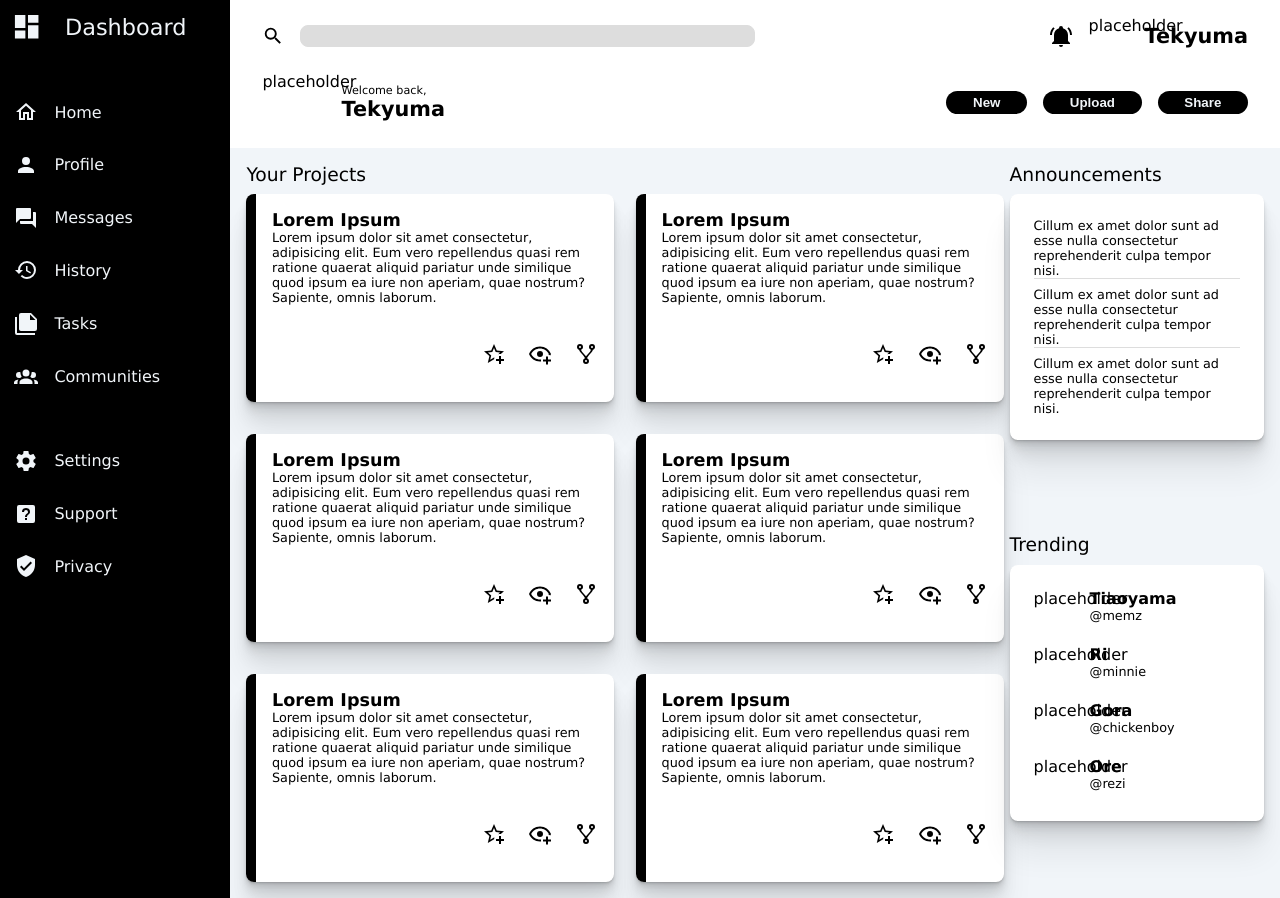
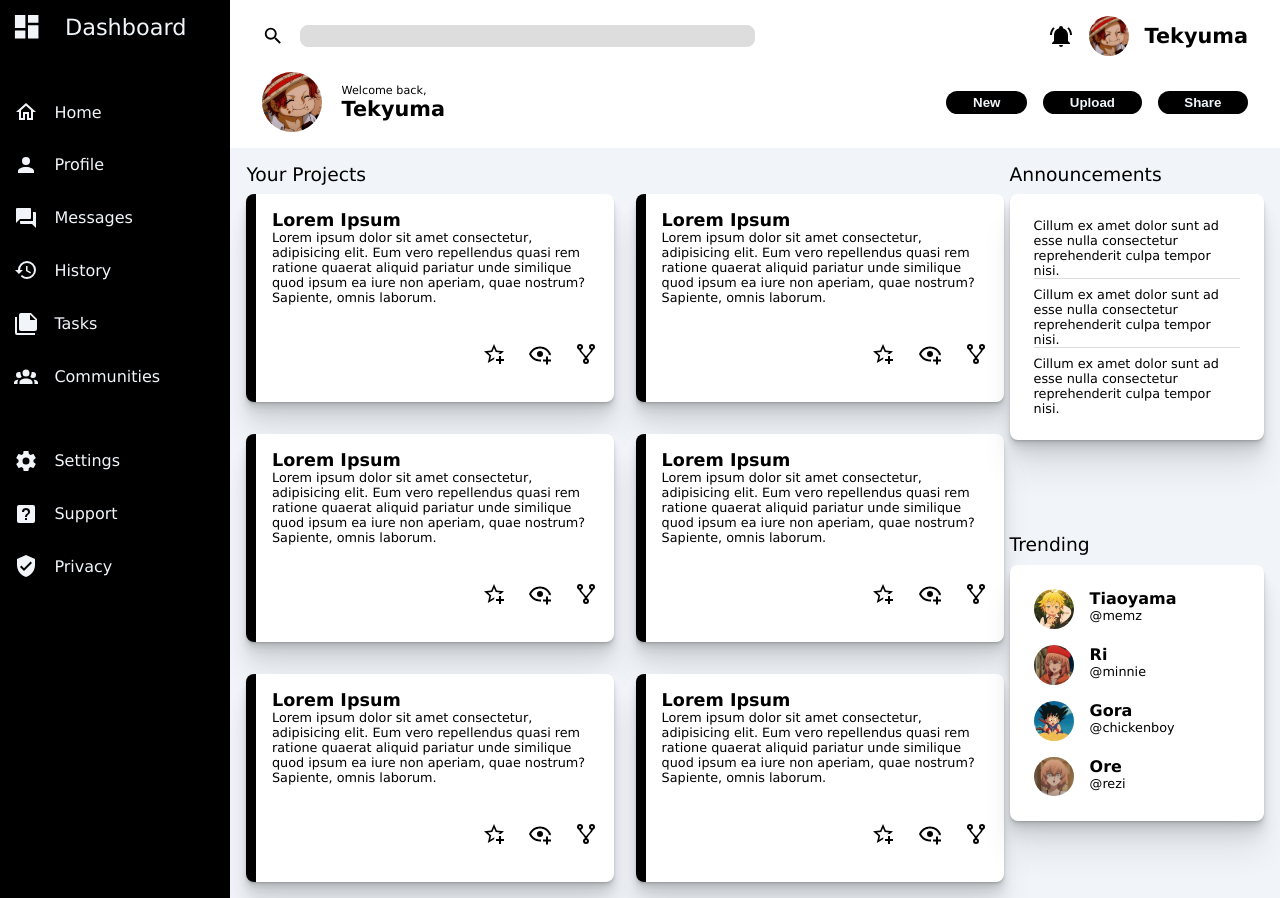
Before and after one commit to eniiku/admin-dashboard, a plain HTML site: page index.html in a window 1280 px wide. Drawn offline with Linux system fonts and the light colour scheme.

Commit message:
add imgs

```diff
--- a/index.html
+++ b/index.html
@@ -111,13 +111,17 @@
           <svg style="width:24px;height:24px" viewBox="0 0 24 24">
             <path fill="currentColor" d="M21,19V20H3V19L5,17V11C5,7.9 7.03,5.17 10,4.29C10,4.19 10,4.1 10,4A2,2 0 0,1 12,2A2,2 0 0,1 14,4C14,4.1 14,4.19 14,4.29C16.97,5.17 19,7.9 19,11V17L21,19M14,21A2,2 0 0,1 12,23A2,2 0 0,1 10,21M19.75,3.19L18.33,4.61C20.04,6.3 21,8.6 21,11H23C23,8.07 21.84,5.25 19.75,3.19M1,11H3C3,8.6 3.96,6.3 5.67,4.61L4.25,3.19C2.16,5.25 1,8.07 1,11Z" />
           </svg>
-          <div class="avatar">placeholder</div>
+          <div class="avatar">
+            <img src="/assets/imgs/shanks.jpg" alt="cute pic of Shanks from One Piece">
+          </div>
           <p><strong>Tekyuma</strong></p>
         </div>
       </section>
       <section class="hero-bottom">
         <div class="hero-user">
-          <div class="avatar">placeholder</div>
+          <div class="avatar">
+            <img src="/assets/imgs/shanks.jpg" alt="cute pic of shanks from One Piece">
+          </div>
           <div class="hero-user-home">
             <div class="greeting">Welcome back,</div>
             <div class="user-name"><strong>Tekyuma</strong></div>
@@ -278,7 +282,9 @@
           <h3>Trending</h3>
           <div class="trending-profiles">
             <div class="profile">
-              <div class="avatar">placeholder</div>
+              <div class="avatar">
+                <img src="assets/imgs/meliodas.jpg" alt="sus pic of Meliodas from seven deadly sins">
+              </div>
               <div class="other-users">
                 <h4>Tiaoyama</h4>
                 <p>@memz</p>
@@ -286,7 +292,9 @@
             </div>
 
             <div class="profile">
-              <div class="avatar">placeholder</div>
+              <div class="avatar">
+                <img src="/assets/imgs/hina.jpg" alt="cute pic of Hina from Tokyo Revengers">
+              </div>
               <div class="other-users">
                 <h4>Ri</h4>
                 <p>@minnie</p>
@@ -294,7 +302,9 @@
             </div>
 
             <div class="profile">
-              <div class="avatar">placeholder</div>
+              <div class="avatar">
+                <img src="/assets/imgs/babygoku.jpg" alt="cute pic of Goku from Dragon Ball">
+              </div>
               <div class="other-users">
                 <h4>Gora</h4>
                 <p>@chickenboy</p>
@@ -302,7 +312,9 @@
             </div>
 
             <div class="profile">
-              <div class="avatar">placeholder</div>
+              <div class="avatar">
+                <img src="/assets/imgs/hina2.jpg" alt="cute pic of Hina from Tokyo Revengers">
+              </div>
               <div class="other-users">
                 <h4>Ore</h4>
                 <p>@rezi</p>
```
Also changed, not shown: assets/imgs/hina2.jpg (added).
